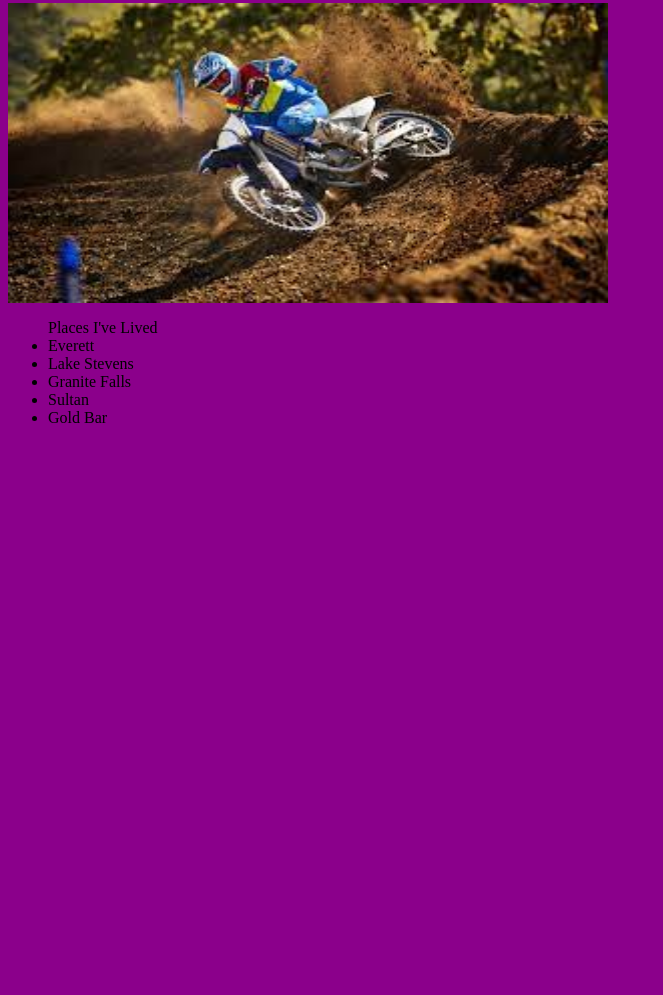
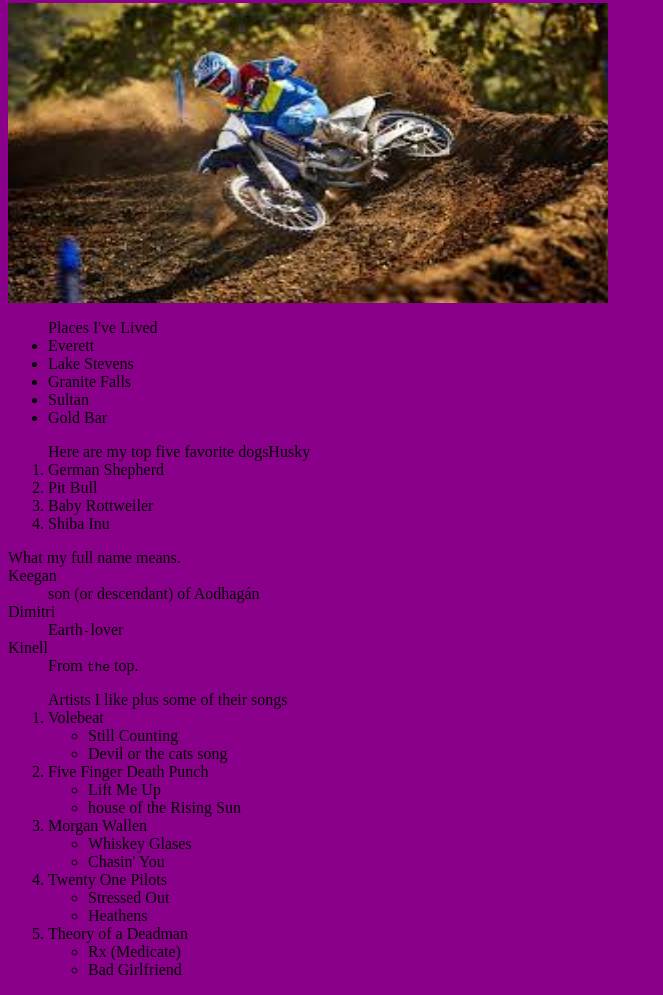
Before and after one commit to Le-Keegan/My-Webpage, a plain HTML site: page index.html in a window 1280 px wide. Shown: the part 326-1321 px from the top of the page, without its empty margins (0-663 px from the left). Before the commit the page ends 800 px from the top, so only its background shows below. Drawn offline with Linux system fonts and the light colour scheme.

Commit message:
Update index.html

```diff
--- a/index.html
+++ b/index.html
@@ -17,5 +17,47 @@
       <li>Sultan</li>
       <li>Gold Bar</li>
     </ul>
+    <ol>
+      <caption>Here are my top five favorite dogs</caption
+      <li>Husky</li>
+      <li>German Shepherd</li>
+      <li>Pit Bull</li>
+      <li>Baby Rottweiler</li>
+      <li>Shiba Inu</li>
+    </ol>
+    <dl>
+      <caption> What my full name means.</caption>
+      <dt>Keegan</dt><dd>son (or descendant) of Aodhagán</dd>
+      <dt>Dimitri</dt><dd>Earth<code>-</code>lover</dd>
+      <dt>Kinell</dt><dd>From <code>the</code> top. </dd>
+    </dl>
+    <ol>
+  <caption>Artists I like plus some of their songs</caption>
+  <li>Volebeat</li>
+  <ul>
+    <li>Still Counting
+    <li>Devil or the cats song</li>
+  </ul>
+  <li>Five Finger Death Punch</li>
+  <ul>
+    <li>Lift Me Up</li>
+    <li>house of the Rising Sun</li>
+  </ul>
+  <li>Morgan Wallen</li>
+  <ul>
+    <li>Whiskey Glases</li>
+    <li>Chasin' You</li>
+  </ul>
+  <li>Twenty One Pilots</li>
+  <ul>
+    <li>Stressed Out</li>
+    <li>Heathens</li>
+  </ul>
+  <li>Theory of a Deadman</li>
+  <ul>
+    <li>Rx (Medicate)</li>
+    <li>Bad Girlfriend</li>
+  </ul>
+</ol>
   </body>
 </html>
```
